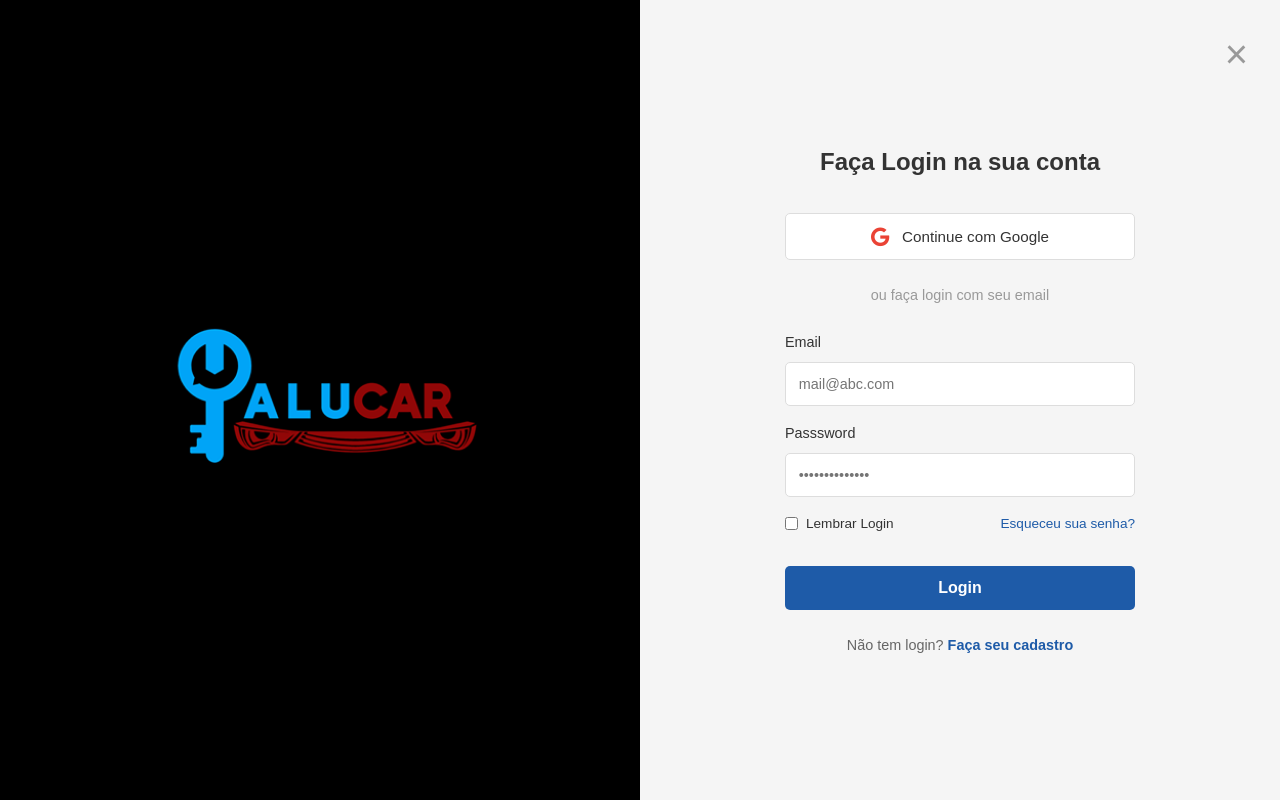
After one commit to GabrielCoutooo/AV2DAW, a PHP site: page /AV2DAW/views/login.html in a window 1280 px wide. The commit adds this page. Run offline with PHP 8.4, Linux system fonts and the light colour scheme.

Commit message:
pagina login

```diff
--- a/public/css/style.css
+++ b/public/css/style.css
@@ -374,3 +474,220 @@ body {
         justify-content: center;
     }
 }
+
+/* ===== PÁGINA DE LOGIN ===== */
+.container-login-geral {
+    display: grid;
+    grid-template-columns: 1fr 1fr;
+    height: 100vh;
+    width: 100%;
+}
+
+.lado-esquerdo-login {
+    background-color: #000;
+    display: flex;
+    align-items: center;
+    justify-content: center;
+    padding: 2rem;
+}
+
+.conteiner-logo-login {
+    display: flex;
+    align-items: center;
+    justify-content: center;
+}
+
+.logo-login {
+    height: 300px;
+    width: auto;
+    max-width: 100%;
+}
+
+.lado-direito-login {
+    background-color: #f5f5f5;
+    display: flex;
+    align-items: center;
+    justify-content: center;
+    padding: 2rem;
+    position: relative;
+}
+
+.fechar-login {
+    position: absolute;
+    top: 2rem;
+    right: 2rem;
+    background: none;
+    border: none;
+    font-size: 2.5rem;
+    color: #999;
+    cursor: pointer;
+    transition: color 0.3s ease;
+}
+
+.fechar-login:hover {
+    color: #333;
+}
+
+.formulario-login-container {
+    width: 100%;
+    max-width: 350px;
+}
+
+.titulo-formulario-login {
+    font-size: 1.5rem;
+    color: #333;
+    margin-bottom: 2rem;
+    text-align: center;
+    font-weight: bold;
+}
+
+.btn-google-login {
+    width: 100%;
+    padding: 0.8rem;
+    background-color: #fff;
+    border: 1px solid #ddd;
+    border-radius: 5px;
+    font-size: 0.95rem;
+    color: #333;
+    cursor: pointer;
+    display: flex;
+    align-items: center;
+    justify-content: center;
+    gap: 0.8rem;
+    transition: background-color 0.3s ease;
+    margin-bottom: 1.5rem;
+}
+
+.btn-google-login:hover {
+    background-color: #f9f9f9;
+}
+
+.btn-google-login i {
+    font-size: 1.2rem;
+    color: #ea4335;
+}
+
+.texto-alternativo-login {
+    text-align: center;
+    color: #999;
+    margin-bottom: 1.5rem;
+    font-size: 0.9rem;
+}
+
+.form-login {
+    display: flex;
+    flex-direction: column;
+    gap: 1rem;
+    margin-bottom: 1.5rem;
+}
+
+.grupo-input-login {
+    display: flex;
+    flex-direction: column;
+    gap: 0.5rem;
+}
+
+.label-login {
+    font-size: 0.9rem;
+    color: #333;
+    font-weight: 500;
+}
+
+.input-login {
+    padding: 0.8rem;
+    border: 1px solid #ddd;
+    border-radius: 5px;
+    font-size: 0.9rem;
+    transition: border-color 0.3s ease;
+}
+
+.input-login:focus {
+    outline: none;
+    border-color: #1e5ba8;
+    box-shadow: 0 0 5px rgba(30, 91, 168, 0.2);
+}
+
+.opcoes-login {
+    display: flex;
+    justify-content: space-between;
+    align-items: center;
+    font-size: 0.85rem;
+    margin-bottom: 1rem;
+}
+
+.checkbox-login {
+    display: flex;
+    align-items: center;
+    gap: 0.5rem;
+    cursor: pointer;
+    color: #333;
+}
+
+.checkbox-login input[type="checkbox"] {
+    cursor: pointer;
+}
+
+.link-esqueceu {
+    color: #1e5ba8;
+    text-decoration: none;
+    transition: color 0.3s ease;
+}
+
+.link-esqueceu:hover {
+    color: #153d7a;
+    text-decoration: underline;
+}
+
+.btn-fazer-login-form {
+    width: 100%;
+    padding: 0.8rem;
+    background-color: #1e5ba8;
+    color: #fff;
+    border: none;
+    border-radius: 5px;
+    font-size: 1rem;
+    font-weight: bold;
+    cursor: pointer;
+    transition: background-color 0.3s ease;
+}
+
+.btn-fazer-login-form:hover {
+    background-color: #153d7a;
+}
+
+.texto-cadastro-login {
+    text-align: center;
+    color: #666;
+    font-size: 0.9rem;
+}
+
+.link-cadastro {
+    color: #1e5ba8;
+    text-decoration: none;
+    font-weight: bold;
+    transition: color 0.3s ease;
+}
+
+.link-cadastro:hover {
+    color: #153d7a;
+    text-decoration: underline;
+}
+
+/* ===== RESPONSIVIDADE LOGIN ===== */
+@media (max-width: 768px) {
+    .container-login-geral {
+        grid-template-columns: 1fr;
+    }
+
+    .lado-esquerdo-login {
+        display: none;
+    }
+
+    .lado-direito-login {
+        height: 100vh;
+    }
+
+    .logo-login {
+        height: 200px;
+    }
+}
--- a/public/js/script.js
+++ b/public/js/script.js
@@ -5,3 +5,36 @@
 document.addEventListener('DOMContentLoaded', function() {
     console.log('Aplicação carregada com sucesso');
 });
+// Fechar página de login
+const fecharLogin = document.querySelector('.fechar-login');
+fecharLogin.addEventListener('click', function() {
+    window.history.back();
+});
+
+// Prevenir envio do formulário (exemplo)
+const formLogin = document.getElementById('form-login');
+formLogin.addEventListener('submit', function(e) {
+    e.preventDefault();
+    alert('Formulário de login enviado!');
+});
+// Controlar Modal de Login
+const btnLoginModal = document.getElementById('btn-login-modal');
+const modalLogin = document.getElementById('modal-login');
+const fecharModal = document.getElementById('fechar-modal');
+
+// Abrir modal
+btnLoginModal.addEventListener('click', function() {
+    modalLogin.classList.add('ativo');
+});
+
+// Fechar modal
+fecharModal.addEventListener('click', function() {
+    modalLogin.classList.remove('ativo');
+});
+
+// Fechar modal ao clicar fora
+window.addEventListener('click', function(event) {
+    if (event.target === modalLogin) {
+        modalLogin.classList.remove('ativo');
+        }
+});
--- /dev/null
+++ b/views/login.html
@@ -0,0 +1,70 @@
+<!DOCTYPE html>
+<html lang="pt-br">
+
+<head>
+    <meta charset="UTF-8">
+    <meta name="viewport" content="width=device-width, initial-scale=1.0">
+    <title>Login - ALUCAR</title>
+    <link rel="icon" href="../public/images/logosemfundo.png" type="image/png">
+    <link rel="stylesheet" href="../public/css/style.css">
+    <link rel="stylesheet" href="https://cdnjs.cloudflare.com/ajax/libs/font-awesome/6.0.0/css/all.min.css">
+</head>
+
+<body>
+    <div class="container-login-geral">
+        <!-- Lado Esquerdo - Logo -->
+        <div class="lado-esquerdo-login">
+            <div class="conteiner-logo-login">
+                <img src="../public/images/logo.png" alt="ALUCAR Logo" class="logo-login">
+            </div>
+        </div>
+
+        <!-- Lado Direito - Formulário -->
+        <div class="lado-direito-login">
+            <button class="fechar-login">&times;</button>
+
+            <div class="formulario-login-container">
+                <h1 class="titulo-formulario-login">Faça Login na sua conta</h1>
+
+                <!-- Login com Google -->
+                <button class="btn-google-login">
+                    <i class="fab fa-google"></i>
+                    Continue com Google
+                </button>
+
+                <p class="texto-alternativo-login">ou faça login com seu email</p>
+
+                <!-- Formulário -->
+                <form class="form-login" id="form-login">
+                    <div class="grupo-input-login">
+                        <label for="email-login" class="label-login">Email</label>
+                        <input type="email" id="email-login" name="email" class="input-login" placeholder="mail@abc.com" required>
+                    </div>
+
+                    <div class="grupo-input-login">
+                        <label for="senha-login" class="label-login">Passsword</label>
+                        <input type="password" id="senha-login" name="password" class="input-login" placeholder="••••••••••••••" required>
+                    </div>
+
+                    <div class="opcoes-login">
+                        <label class="checkbox-login">
+                            <input type="checkbox" name="lembrar" id="lembrar-login">
+                            <span>Lembrar Login</span>
+                        </label>
+                        <a href="#esqueceu" class="link-esqueceu">Esqueceu sua senha?</a>
+                    </div>
+
+                    <button type="submit" class="btn-fazer-login-form">Login</button>
+                </form>
+
+                <!-- Link Cadastro -->
+                <p class="texto-cadastro-login">
+                    Não tem login? <a href="#cadastro" class="link-cadastro">Faça seu cadastro</a>
+                </p>
+            </div>
+        </div>
+    </div>
+    <script src = "../public/js/script.js"></script>
+</body>
+
+</html>
```
Also changed, not shown: other parts of public/css/style.css (+101 -1 lines), views/index.html (+21 -1 lines).
